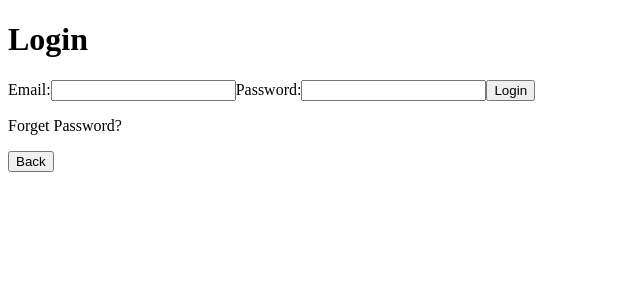
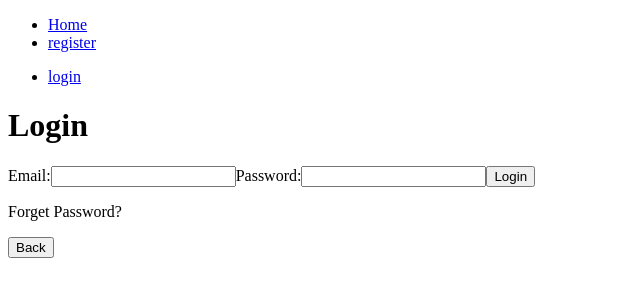
Before and after one commit to MP-Project-Shatha/Client, a React (Create React App) app in the folder my-app/: page /login in a window 1280 px wide. Shown: the top 300 px of the page, without its empty margins (0-640 px from the left). Built offline with nearby package versions, Linux system fonts and the light colour scheme.

Commit message:
reducers

```diff
--- a/my-app/package.json
+++ b/my-app/package.json
@@ -12,6 +12,8 @@
     "react-router-dom": "^6.2.1",
     "react-scripts": "5.0.0",
     "redux": "^4.1.2",
+    "redux-devtools-extension": "^2.13.9",
+    "sweetalert2": "^11.3.0",
     "web-vitals": "^2.1.2"
   },
   "scripts": {
--- a/my-app/src/App.js
+++ b/my-app/src/App.js
@@ -2,13 +2,18 @@ import "./App.css";
 import { Route, Routes } from "react-router-dom";
 import Login from "./components/Login"
 import Register from "./components/Register";
+import Navbar from "./components/Navbar";
+import Home from "./components/Home";
 
 function App() {
   return (
     <>
+    <Navbar/>
       <Routes>
+      <Route exact path="/Home" element={<Home />} />
         <Route exact path="/login" element={<Login />} />
         <Route exact path="/register" element={<Register />} />
+
       </Routes>
     </>
   );
--- /dev/null
+++ b/my-app/src/components/Home/index.js
@@ -0,0 +1,11 @@
+import React from 'react'
+
+const Home = () => {
+    return (
+        <div>
+            home
+        </div>
+    )
+}
+
+export default Home
--- /dev/null
+++ b/my-app/src/components/Navbar/index.js
@@ -0,0 +1,38 @@
+import { React } from "react";
+import { Link } from "react-router-dom";
+
+const Navbar = () => {
+  return (
+    <header>
+      <div>
+        <div>
+          <div>
+            <ul>
+              <li>
+                <Link to={"/Home"} >
+                  Home
+                </Link>
+              </li>
+             <li>
+                <Link to="/register">register</Link>
+              </li>
+            </ul>
+          </div>
+          <div className="account-icons">
+            <ul className="icons-list">
+              {localStorage.getItem("newUser") ? (
+                <button className="logout-btn">logout</button>
+              ) : (
+                <li>
+                  <Link to={"/login"}> login</Link>
+                </li>
+              )}
+            </ul>
+          </div>
+        </div>
+      </div>
+    </header>
+  );
+};
+
+export default Navbar;
--- a/my-app/src/components/Register/index.js
+++ b/my-app/src/components/Register/index.js
@@ -58,7 +58,4 @@ const Register = () => {
   );
 };
 
-
-
-
 export default Register;
```
Also changed, not shown: my-app/src/reducers/index.js (added, +11 -0 lines), my-app/src/reducers/login.js (added, +45 -0 lines), my-app/src/components/Home/style.css (added), 1 other file (tests, documents, lock files or other folders).
